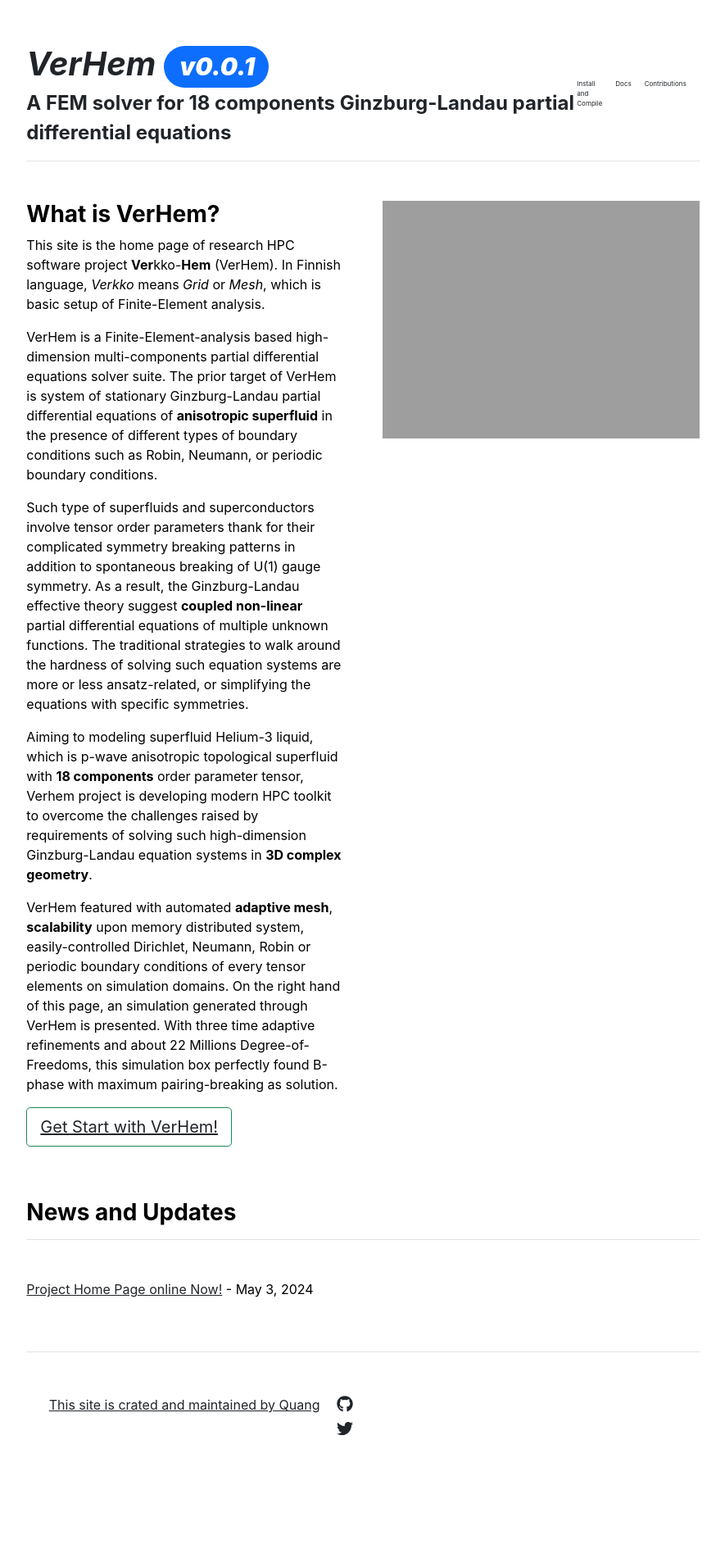
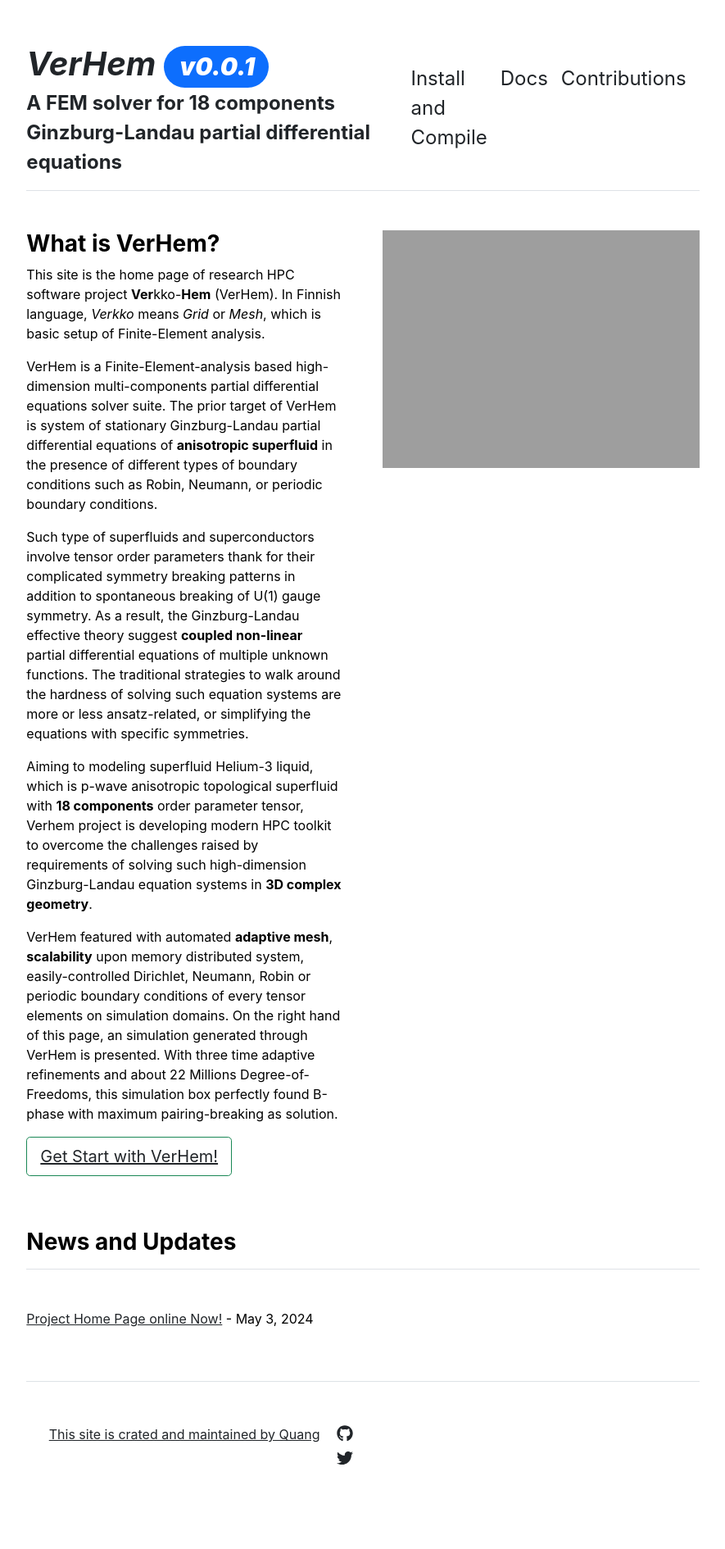
Before and after one commit to VerHem/VerHem.github.io, a Jekyll site: the page built from index.md, in a window 1280 px wide. Shown: the whole page at 82% size, without its empty margins (197-1082 px from the left). Built offline with Jekyll 4.4.1, drawn with Linux system fonts in a browser that asks for light colours; before the commit the page ends 1854 px from its top, so only the background shows below that.

Commit message:
change _includes/header.html font size

```diff
--- a/_includes/header.html
+++ b/_includes/header.html
@@ -16,7 +16,7 @@
   </div>
   <nav class="d-inline-flex mt-2 mt-md-0 ms-md-auto">
     {% for item in site.data.settings.menu %}
-      <a class="me-3 py-2 text-decoration-none" href="{{ site.github.url }}{{ item.url }}"  style="font-size: 0.5rem;">
+      <a class="me-3 py-2 text-decoration-none" href="{{ site.github.url }}{{ item.url }}"  style="font-size: 1.5rem;">
         {{ item.name }}
       </a>
     {% endfor %}
```
